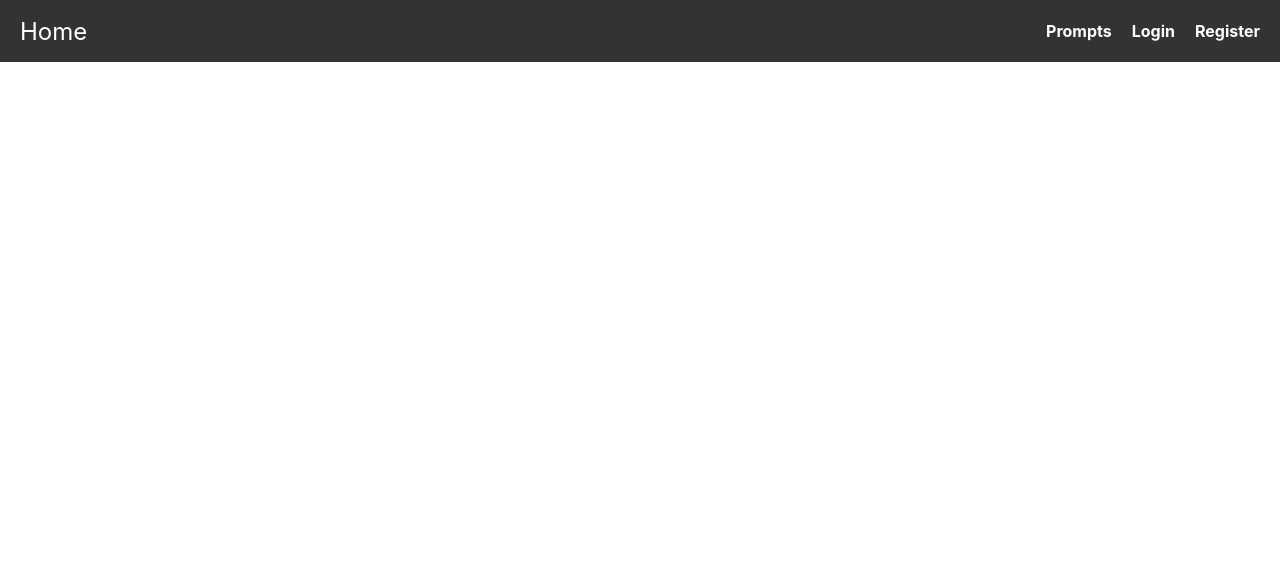
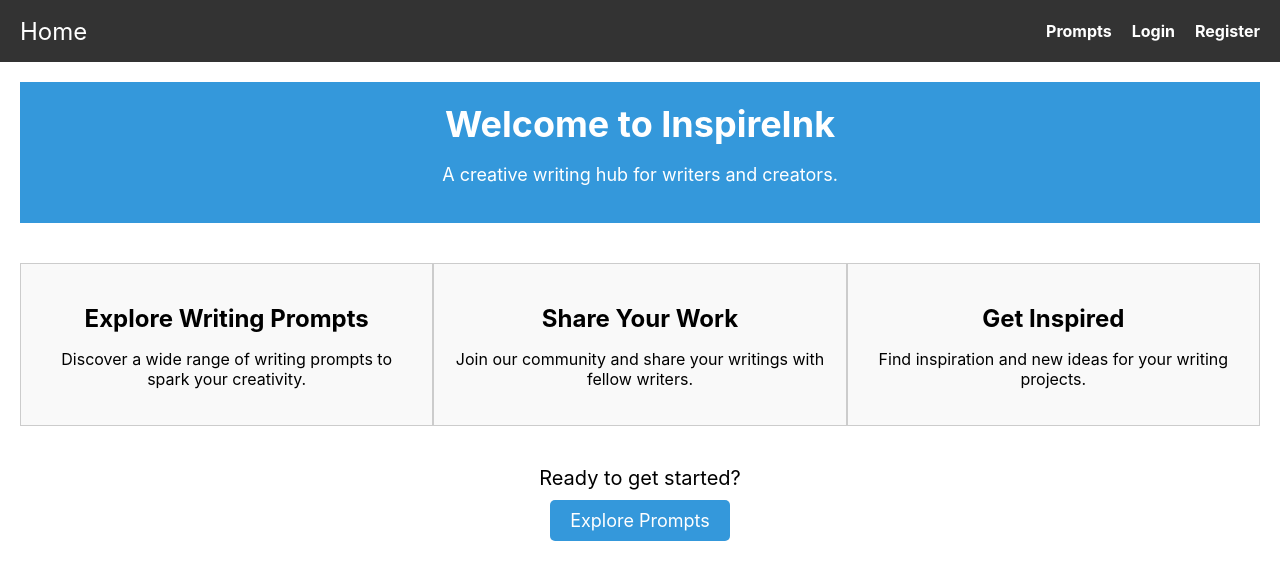
Before and after one commit to molochkovetskiy/InspireInk, a React (Create React App) app in the folder client/: page / in a window 1280 px wide. Shown: the top 580 px of the page. Built offline with nearby package versions, Linux system fonts and the light colour scheme.

Commit message:
created home page

```diff
--- a/client/src/App.js
+++ b/client/src/App.js
@@ -1,6 +1,7 @@
 import './App.css';
 import { Routes, Route } from 'react-router-dom';
 import { useState, createContext } from 'react';
+import HomePage from './components/HomePage';
 import Prompts from './components/Prompts';
 import PromptDetails from './components/PromptDetails';
 import LoginRegister from './components/LoginRegister';
@@ -17,6 +18,7 @@ function App() {
       <div className="App">
         <Navbar />
         <Routes>
+          <Route path="/" element={<HomePage />} />
           <Route path="/prompts" element={<Prompts />} />
           <Route path="/prompts/:id" element={<Auth><PromptDetails /></Auth>} />
           <Route path='/login' element={<LoginRegister title='Login' />} />
--- /dev/null
+++ b/client/src/components/HomePage.css
@@ -0,0 +1,68 @@
+.home-page {
+    text-align: center;
+    padding: 20px;
+}
+
+/* Header section */
+header {
+    background-color: #3498db;
+    color: #fff;
+    padding: 20px;
+}
+
+header h1 {
+    font-size: 36px;
+    margin: 0;
+}
+
+header p {
+    font-size: 18px;
+}
+
+/* Features section */
+.features {
+    display: flex;
+    justify-content: space-around;
+    margin-top: 40px;
+}
+
+.feature {
+    flex: 1;
+    padding: 20px;
+    border: 1px solid #ccc;
+    background-color: #f9f9f9;
+}
+
+.feature h2 {
+    font-size: 24px;
+    margin-bottom: 10px;
+}
+
+.feature p {
+    font-size: 16px;
+}
+
+/* Call-to-action section */
+.call-to-action {
+    margin-top: 40px;
+}
+
+.call-to-action p {
+    font-size: 20px;
+    margin-bottom: 10px;
+}
+
+.call-to-action a {
+    display: inline-block;
+    padding: 10px 20px;
+    background-color: #3498db;
+    color: #fff;
+    text-decoration: none;
+    font-size: 18px;
+    border-radius: 5px;
+    transition: background-color 0.3s;
+}
+
+.call-to-action a:hover {
+    background-color: #2980b9;
+}
--- /dev/null
+++ b/client/src/components/HomePage.js
@@ -0,0 +1,37 @@
+import { Link } from 'react-router-dom';
+import './HomePage.css';
+
+const HomePage = () => {
+    return (
+        <div className="home-page">
+            <header>
+                <h1>Welcome to InspireInk</h1>
+                <p>A creative writing hub for writers and creators.</p>
+            </header>
+
+            <section className="features">
+                <div className="feature">
+                    <h2>Explore Writing Prompts</h2>
+                    <p>Discover a wide range of writing prompts to spark your creativity.</p>
+                </div>
+
+                <div className="feature">
+                    <h2>Share Your Work</h2>
+                    <p>Join our community and share your writings with fellow writers.</p>
+                </div>
+
+                <div className="feature">
+                    <h2>Get Inspired</h2>
+                    <p>Find inspiration and new ideas for your writing projects.</p>
+                </div>
+            </section>
+
+            <section className="call-to-action">
+                <p>Ready to get started?</p>
+                <Link to="/prompts">Explore Prompts</Link>
+            </section>
+        </div>
+    );
+};
+
+export default HomePage;
```
